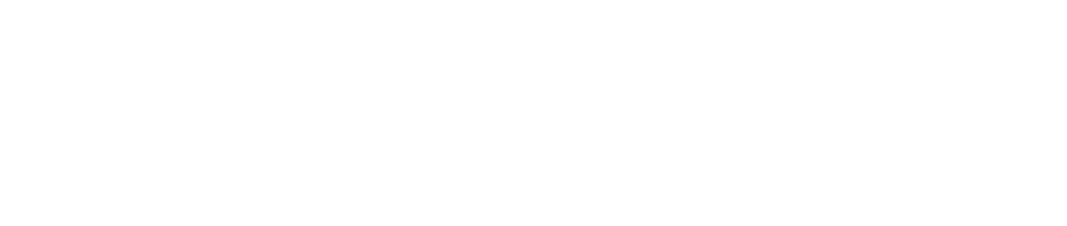
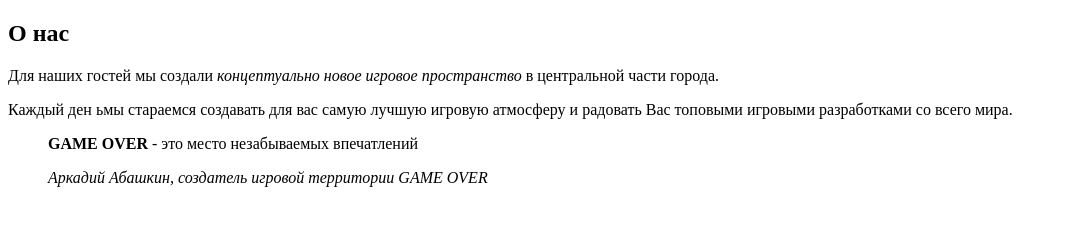
Before and after one commit to catline2007/html, a plain HTML site: page index.html in a window 1280 px wide. Shown: the whole page, without its empty margins (0-1067 px from the left). Drawn offline with Linux system fonts and the light colour scheme.

Commit message:
первый урок

```diff
--- a/index.html
+++ b/index.html
@@ -1,9 +1,16 @@
 <!DOCTYPE html>
-<html lang="en">
+<html lang="ru">
   <head>
     <meta charset="utf-8" />
     <title>Title</title>
   </head>
   <body>
-  </body>
+    <h2>О нас</h2>
+    <p>Для наших гостей мы создали <i>концептуально новое игровое пространство</i> в центральной части города.</p>
+    <p>Каждый ден ьмы стараемся создавать для вас самую лучшую игровую атмосферу и радовать Вас топовыми игровыми разработками со всего мира.</p>
+    <blockquote>
+        <p><b>GAME OVER</b> - это место незабываемых впечатлений</p>
+        <i><p>Аркадий Абашкин, создатель игровой территории GAME OVER</p></i>
+    </blockquote>
+</body>
 </html>
```
